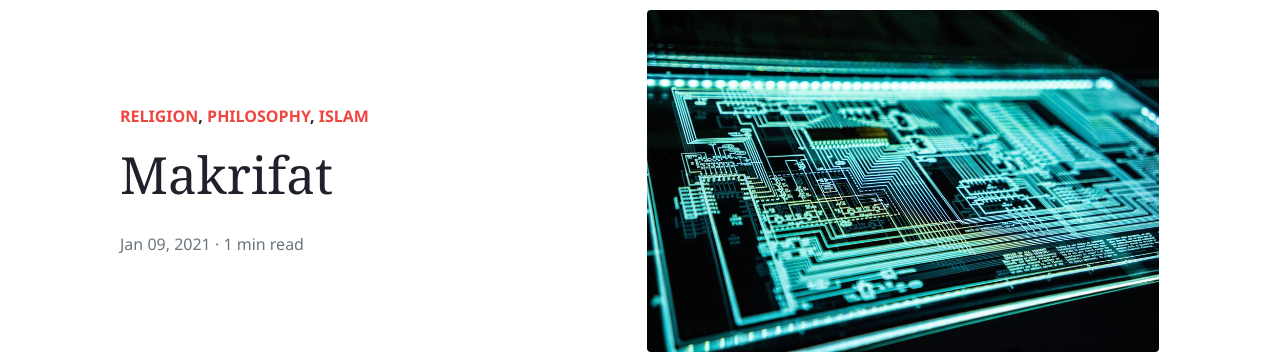
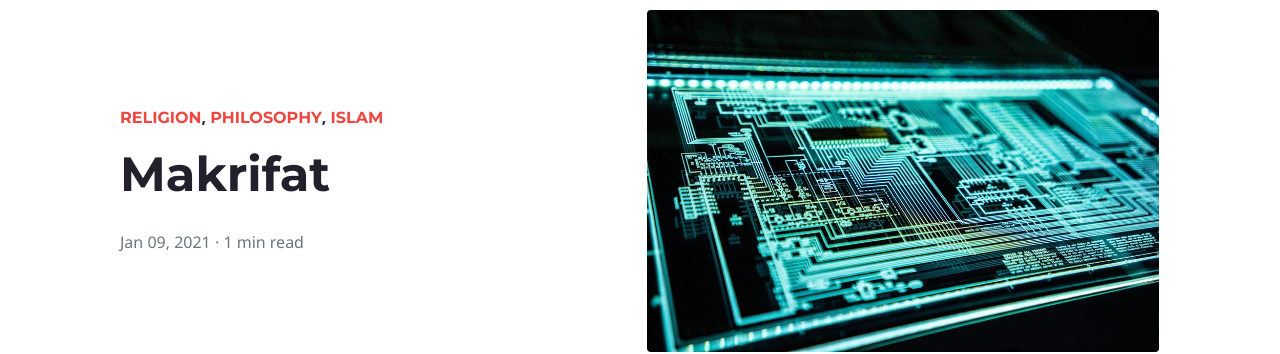
Before and after one commit to t4f1d/blog, a Jekyll site: the page built from _posts/2021-01-09-makrifat.md, in a window 1280 px wide. Shown: the part 120-474 px from the top of the page. Built offline with Jekyll 4.4.1, drawn with Linux system fonts in a browser that asks for light colours; nearby versions of some CDN libraries; comment, search, counter and statistics services are not loaded.

Commit message:
update font

```diff
--- a/_sass/_custom.scss
+++ b/_sass/_custom.scss
@@ -790,12 +790,13 @@ article {
 	}
 }
 .article-headline {
-	font-family: Georgia,Times,"Times New Roman",serif;
-	font-size: 3.2rem;
-	font-weight: 400;
+	font-family: $font-title-article;
+	font-size: 3rem;
+	font-weight: bold;
 	line-height: 1.15;
 	color: $black;
 }
+
 .alertbar {
 	box-shadow: 0 -3px 10px 0 rgba(0,0,0,.0785);
 	position: fixed;
--- a/_sass/_font.scss
+++ b/_sass/_font.scss
@@ -3,3 +3,4 @@ $font1: 'Josefin Sans', sans-serif;
 $font2: 'Lora', "Times New Roman", Georgia,Times, serif;
 
 $font-title-homepage: 'Montserrat', Georgia,Times,"Times New Roman",serif;
+$font-title-article: 'Montserrat', Georgia,Times,"Times New Roman",serif;
--- a/_sass/_post.scss
+++ b/_sass/_post.scss
@@ -3,6 +3,8 @@
 #post-header{
 	.jumbotron{
 		.catlist a{
+			font-family: $font-title-article;
+			font-size: 1em;
 			color:$color1 !important;
 			&:hover{
 				color:$color1-heavy !important;
```
